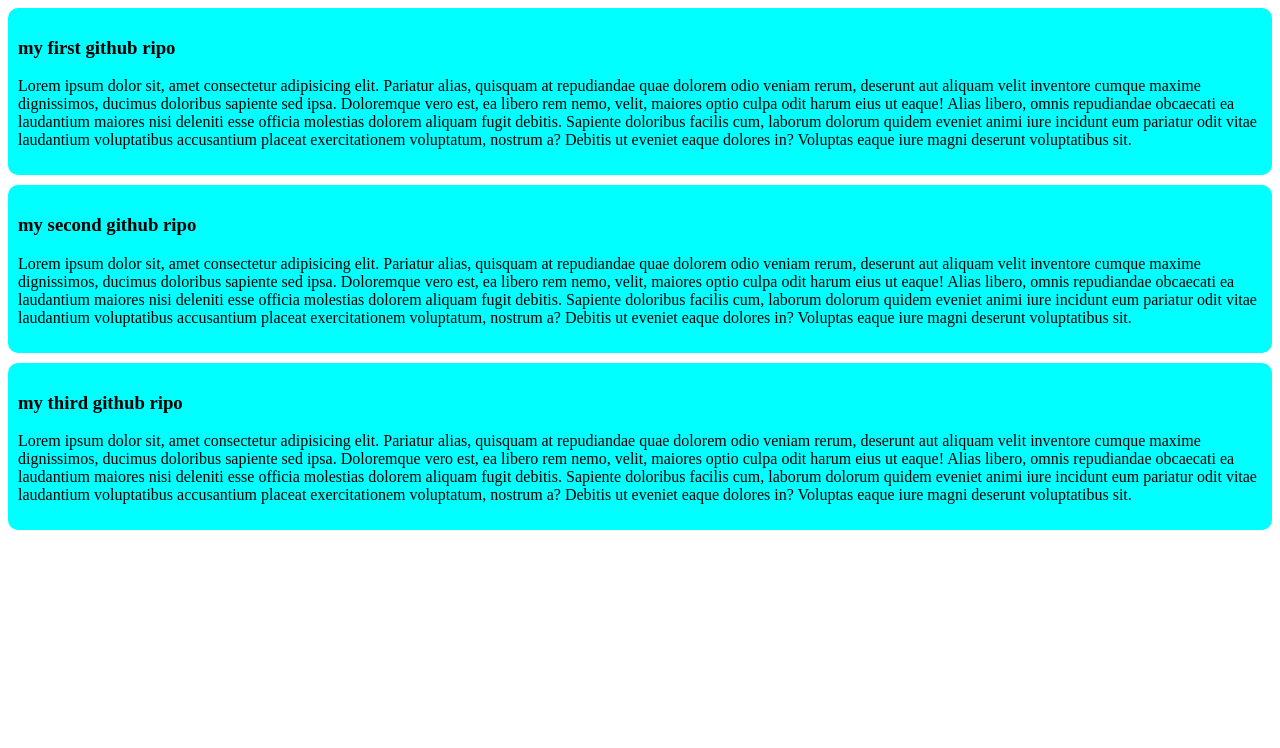
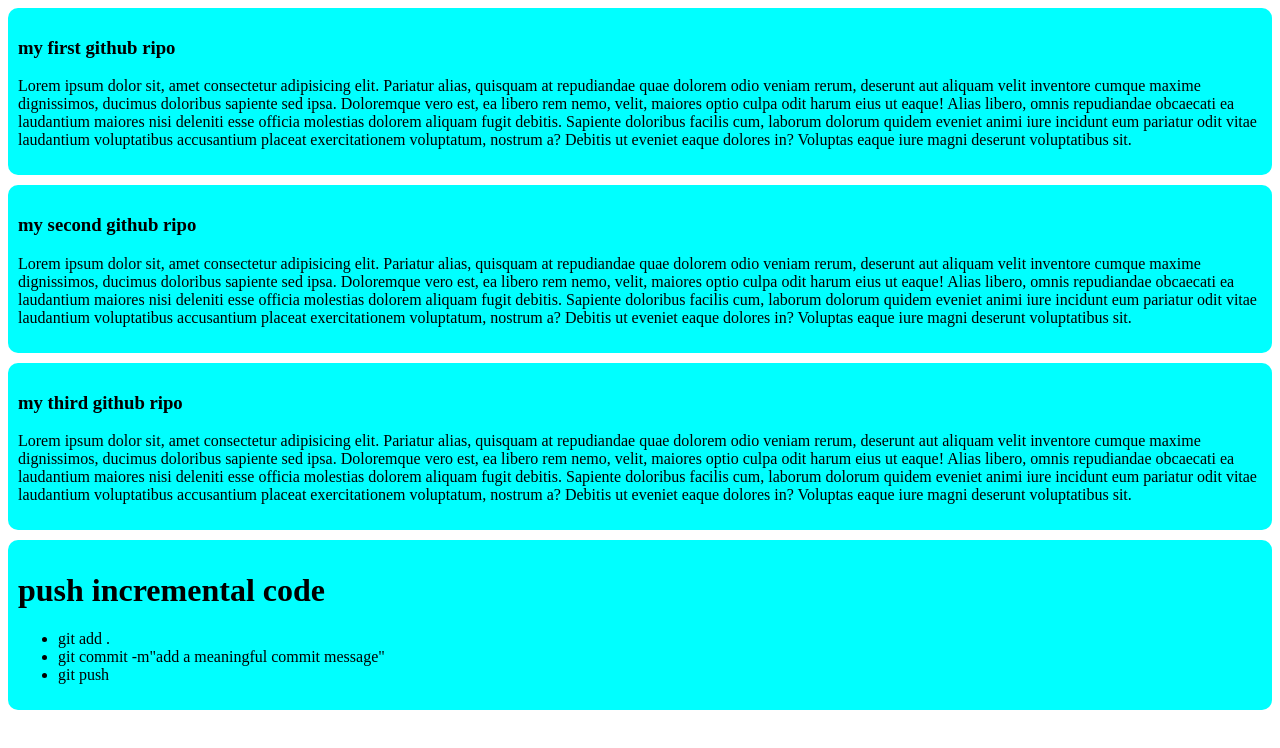
Before and after one commit to sadman50/first-github-ripo, a plain HTML site: page index.html in a window 1280 px wide. Drawn offline with Linux system fonts and the light colour scheme.

Commit message:
list of incremental code

```diff
--- a/index.html
+++ b/index.html
@@ -19,6 +19,14 @@
         <h3>my third github ripo</h3>
         <p>Lorem ipsum dolor sit, amet consectetur adipisicing elit. Pariatur alias, quisquam at repudiandae quae dolorem odio veniam rerum, deserunt aut aliquam velit inventore cumque maxime dignissimos, ducimus doloribus sapiente sed ipsa. Doloremque vero est, ea libero rem nemo, velit, maiores optio culpa odit harum eius ut eaque! Alias libero, omnis repudiandae obcaecati ea laudantium maiores nisi deleniti esse officia molestias dolorem aliquam fugit debitis. Sapiente doloribus facilis cum, laborum dolorum quidem eveniet animi iure incidunt eum pariatur odit vitae laudantium voluptatibus accusantium placeat exercitationem voluptatum, nostrum a? Debitis ut eveniet eaque dolores in? Voluptas eaque iure magni deserunt voluptatibus sit.</p>
     </div>
+    <div>
+        <h1>push incremental code</h1>
+        <ul>
+            <li>git add .</li>
+            <li>git commit -m"add a meaningful commit message"</li>
+            <li>git push</li>
+        </ul>
+    </div>
 
 </body>
 </html>
```
